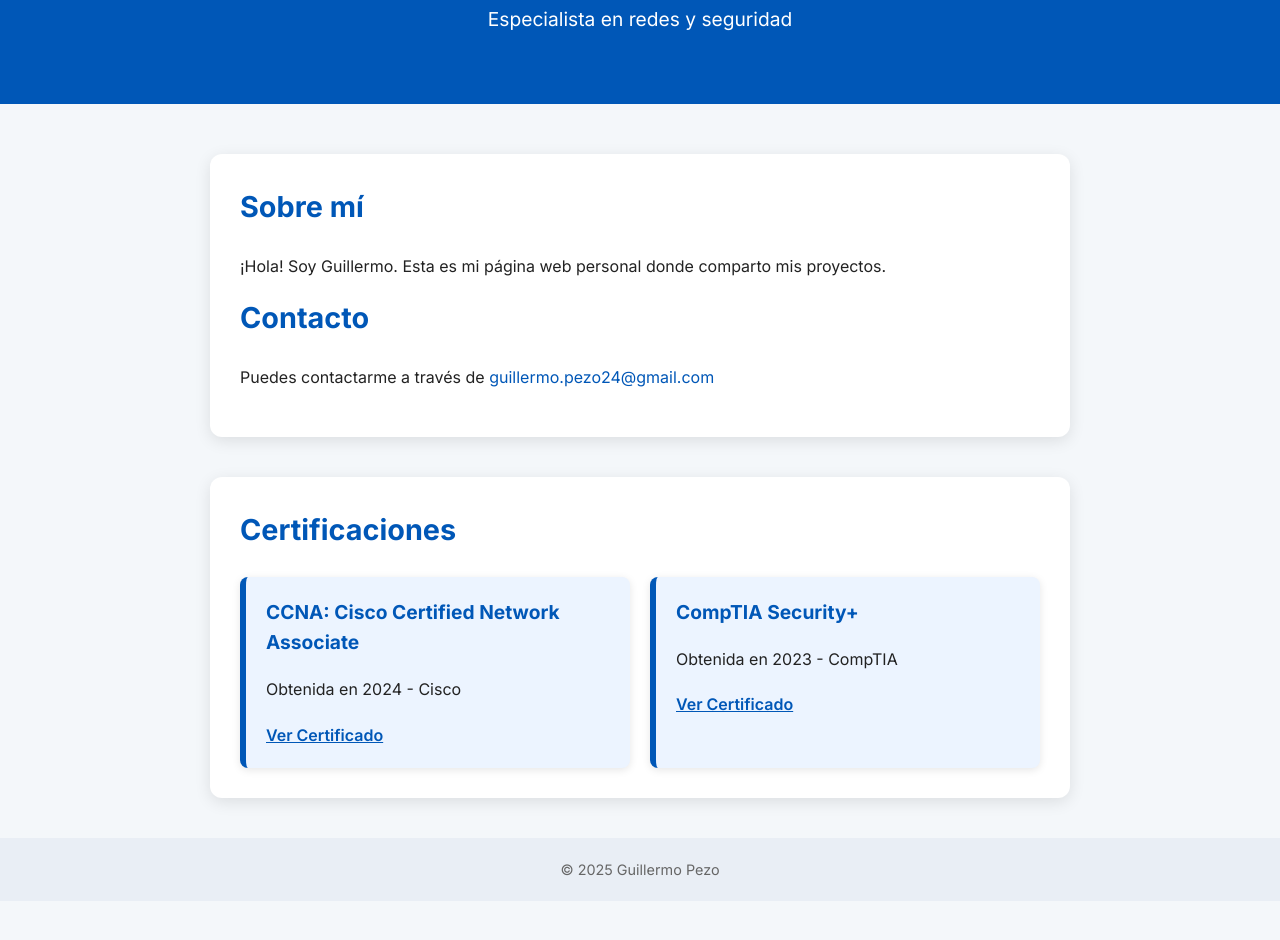
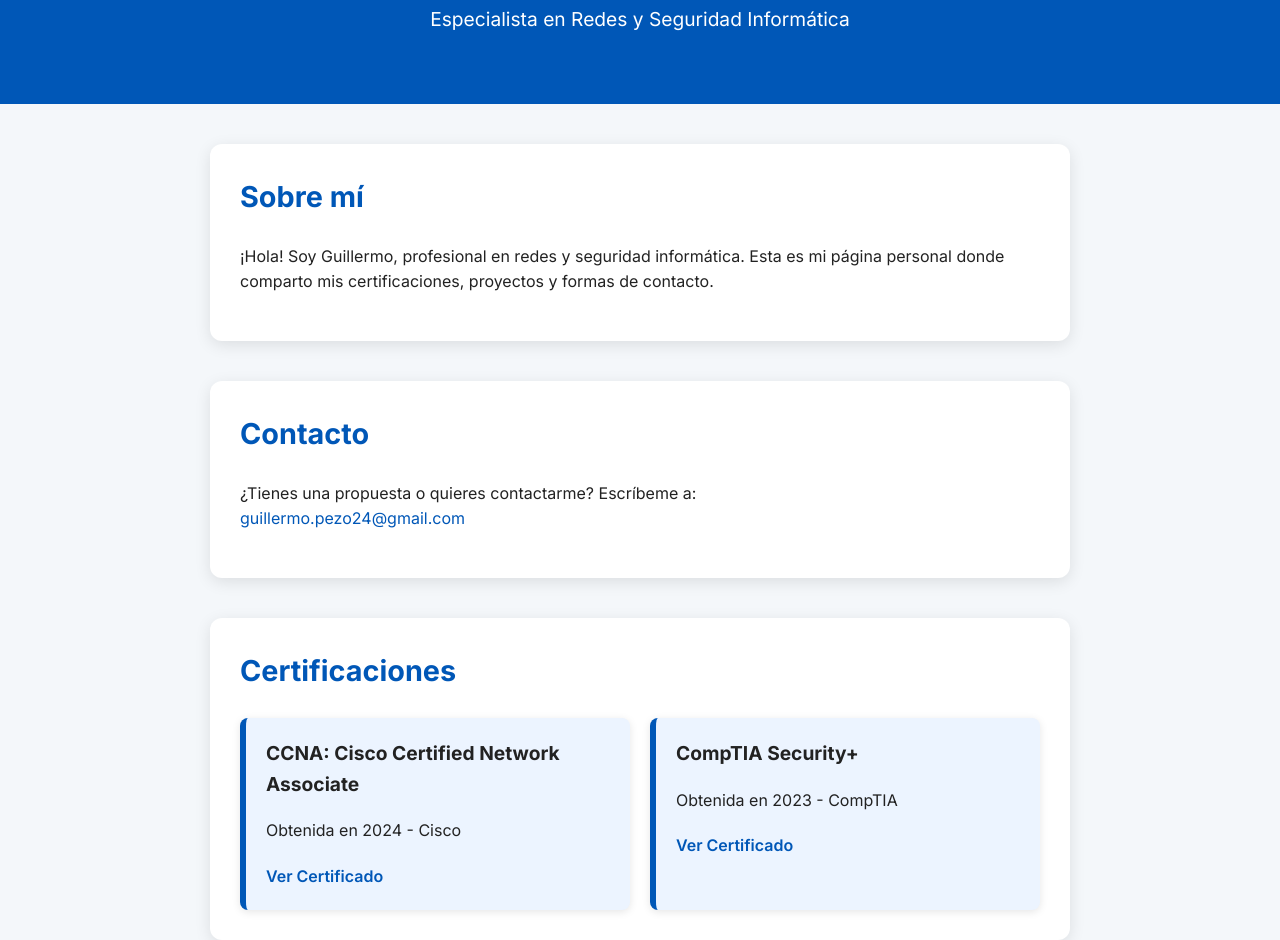
Before and after one commit to GuillermoP23/GuillermoP23.github.io, a plain HTML site: page index.html in a window 1280 px wide. Shown: the part 128-1068 px from the top of the page. Before the commit the page ends 1029 px from the top, so only its background shows below. Drawn offline with Linux system fonts and the light colour scheme.

Commit message:
Update index.html

```diff
--- a/index.html
+++ b/index.html
@@ -2,83 +2,37 @@
 <html lang="es">
 <head>
   <meta charset="UTF-8">
-  <title>Guillermo P - Página Personal</title>
+  <title>Guillermo Pezo - Especialista en Redes</title>
   <meta name="viewport" content="width=device-width, initial-scale=1.0">
-  <style>
-    body {
-      font-family: Arial, sans-serif;
-      margin: 40px;
-      background: #f4f4f4;
-      color: #222;
-    }
-    header {
-      text-align: center;
-      margin-bottom: 50px;
-    }
-    h1 {
-      color: #0057b7;
-    }
-    section {
-      background: #fff;
-      padding: 30px;
-      border-radius: 8px;
-      box-shadow: 0 0 10px #ccc;
-      max-width: 700px;
-      margin: auto;
-      margin-bottom: 30px;
-    }
-    .cert-panels {
-      display: flex;
-      flex-wrap: wrap;
-      gap: 20px;
-      justify-content: center;
-      margin-top: 20px;
-    }
-    .cert-panel {
-      background: #e7f0fa;
-      border-left: 6px solid #0057b7;
-      border-radius: 8px;
-      box-shadow: 0 2px 8px #ccc;
-      padding: 20px 25px;
-      min-width: 240px;
-      max-width: 320px;
-      flex: 1 1 240px;
-    }
-    .cert-panel h3 {
-      margin-top: 0;
-      color: #0057b7;
-    }
-    .cert-panel a {
-      display: inline-block;
-      margin-top: 12px;
-      color: #0057b7;
-      text-decoration: underline;
-    }
-    footer {
-      text-align: center;
-      margin-top: 40px;
-      color: #888;
-    }
-  </style>
-
+  <!-- Fuente moderna de Google -->
+  <link href="https://fonts.googleapis.com/css2?family=Inter:wght@400;600;700&display=swap" rel="stylesheet">
+  <!-- CSS externo -->
   <link rel="stylesheet" href="style.css">
 </head>
 <body>
   <header>
-    <h1>¡Hola Soy Guillermo Pezo!</h1>
-    <p>Especialista en redes y seguridad</p>
+    <div class="container">
+      <h1>Guillermo Pezo</h1>
+      <p>Especialista en Redes y Seguridad Informática</p>
+    </div>
   </header>
-  <section>
+
+  <section class="about container">
     <h2>Sobre mí</h2>
     <p>
-      ¡Hola! Soy Guillermo. Esta es mi página web personal donde comparto mis proyectos.
+      ¡Hola! Soy Guillermo, profesional en redes y seguridad informática. Esta es mi página personal donde comparto mis certificaciones, proyectos y formas de contacto.
     </p>
+  </section>
+
+  <section class="contact container">
     <h2>Contacto</h2>
     <p>
-      Puedes contactarme a través de <a href="mailto:guillermo.pezo24@gmail.com">guillermo.pezo24@gmail.com</a>
+      ¿Tienes una propuesta o quieres contactarme? Escríbeme a:<br>
+      <a href="mailto:guillermo.pezo24@gmail.com">guillermo.pezo24@gmail.com</a>
     </p>
   </section>
-  <section>
+
+  <section class="certifications container">
     <h2>Certificaciones</h2>
     <div class="cert-panels">
       <div class="cert-panel">
@@ -91,11 +45,12 @@
         <p>Obtenida en 2023 - CompTIA</p>
         <a href="#" target="_blank">Ver Certificado</a>
       </div>
-      <!-- Puedes agregar más paneles aquí -->
+      <!-- Puedes agregar más certificaciones aquí -->
     </div>
   </section>
+
   <footer>
-    &copy; 2025 Guillermo Pezo
+    <p>&copy; 2025 Guillermo Pezo — Todos los derechos reservados</p>
   </footer>
 </body>
 </html>
```
